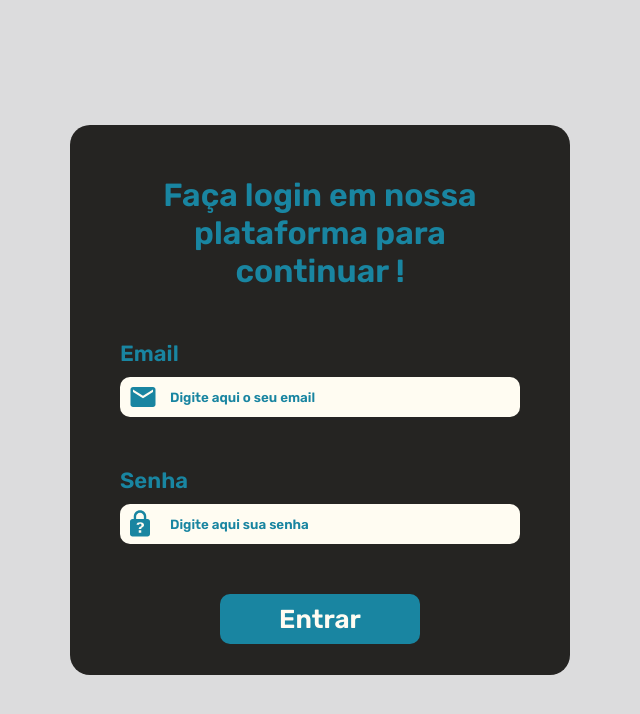
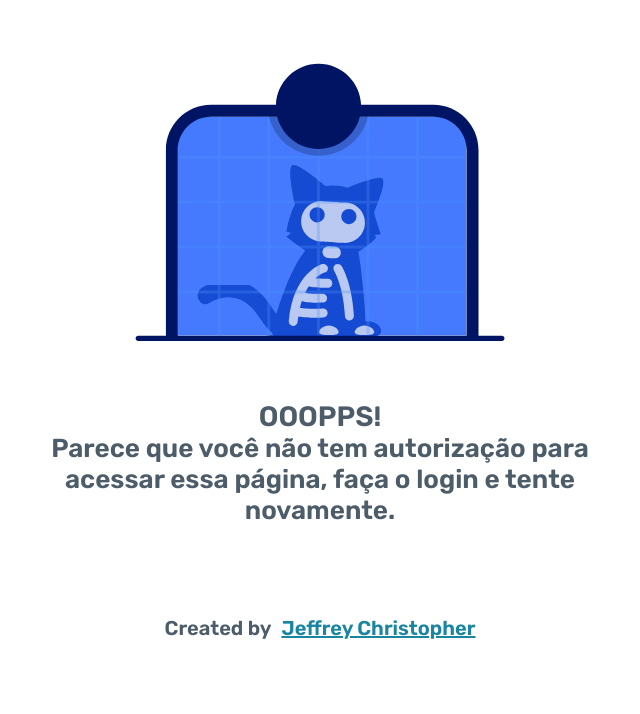
Before and after one commit to bkpvitorpf/frequency-record, a React (Create React App) app: page /dashboard in a window 1280 px wide. Before the commit this address led to /. Shown: the top 714 px of the page, without its empty margins (320-960 px from the left). Built offline with nearby package versions, Linux system fonts and the light colour scheme.

Commit message:
refactor(hooks,contexts,pages): mudando logica da aplicaçao
Editando algumas variaveis e mudando a logica do contexto de autenticaçao

```diff
--- a/src/components/ErrorScreen/index.tsx
+++ b/src/components/ErrorScreen/index.tsx
@@ -4,6 +4,7 @@ import { defaultErrorOptions } from '../../config/animationConfig';
 import Styles from './styles.module.css';
 
 const ErrorScreen: React.FC = () => {
+  // eslint-disable-next-line
   const [animation_state,setAnimationState] = useState({
     isStopped: false, isPaused: false
   });
@@ -23,7 +24,7 @@ const ErrorScreen: React.FC = () => {
       </div>
       <div className={Styles.info}>
         <h4>Created by</h4>
-        <a href="https://lottiefiles.com/zeffchris" target="_blank">Jeffrey Christopher</a>
+        <a href="https://lottiefiles.com/zeffchris" rel="noopener noreferrer" target="_blank">Jeffrey Christopher</a>
       </div>
     </div>
   );
--- a/src/contexts/auth.tsx
+++ b/src/contexts/auth.tsx
@@ -4,9 +4,8 @@ import Api from '../services/api';
 
 interface AuthContextData{
   authenticated: boolean;
-  token: string | undefined;
   userType: string | undefined;
-  loading: boolean | undefined;
+  loading: boolean;
   signIn(email:string,password:string): Promise<void>;
   signOut(): void;
 }
@@ -15,7 +14,6 @@ interface AuthContextData{
 const AuthContext = createContext<AuthContextData>({} as AuthContextData);
 
 export const AuthProvider: React.FC = ({children}) => {
-  const [token,setToken] = useState<string | undefined>();
   const [authenticated,setAuth] = useState(false);
   const [userType,setuserType] = useState<string | undefined>();
   const [loading,setLoading] = useState(true);
@@ -25,15 +23,14 @@ export const AuthProvider: React.FC = ({children}) => {
     const storedUserType = localStorage.getItem('user_type');
 
     if(storedToken && storedUserType){
-      setToken(JSON.parse(storedToken));
       setuserType(JSON.parse(storedUserType));
       setAuth(true);
 
-      Api.defaults.headers.Authorization = `Bearer ${token}`;
+      Api.defaults.headers.Authorization = `Bearer ${JSON.parse(storedToken)}`;
     }
 
     setLoading(false);
-  },[token]);
+  },[]);
 
   async function signIn(email: string,password: string){
     const {data} = await Api.post('/login',{
@@ -42,32 +39,30 @@ export const AuthProvider: React.FC = ({children}) => {
     });
 
     if(data){
-      History.push('/dashboard');
-
-      setToken(data.token);
       setuserType(data.user_type);
       setAuth(true);
+
+      Api.defaults.headers.Authorization = `Bearer ${data.token}`;
 
       localStorage.setItem('token',JSON.stringify(data.token));
       localStorage.setItem('user_type',JSON.stringify(data.user_type));
 
-      Api.defaults.headers.Authorization = `Bearer ${token}`;
+      //History.push('/dashboard');
     }
   }
 
   function signOut(){
+    setuserType(undefined);
+
     localStorage.removeItem('token');
     localStorage.removeItem('user_type');
-
-    setToken(undefined);
-    setuserType(undefined);
 
     History.push('/');
   }
 
   return (
     // !!token = Faz uma verificação, se token existir, signed recebe true, caso contrário, signed recebe false
-    <AuthContext.Provider value={{authenticated,token,userType,loading,signIn,signOut}}>
+    <AuthContext.Provider value={{authenticated,userType,loading,signIn,signOut}}>
       {children}
     </AuthContext.Provider>
   );
--- a/src/hooks/useAxios.ts
+++ b/src/hooks/useAxios.ts
@@ -6,7 +6,6 @@ const useAxios = (url:string) => {
     const response = await Api.get(url);
     return response.data;
   },{
-    errorRetryInterval: 20,
     revalidateOnFocus: true,
     revalidateOnReconnect: true
   })
--- a/src/pages/Login/index.tsx
+++ b/src/pages/Login/index.tsx
@@ -1,6 +1,7 @@
 import React, { useContext, useState } from 'react';
 import Button from '../../components/Button';
 import AuthContext from '../../contexts/auth';
+import History from '../../history';
 import Styles from './styles.module.css';
 
 const Signin: React.FC = () => {
@@ -11,6 +12,7 @@ const Signin: React.FC = () => {
   function handleSignIn(event:React.FormEvent){
     event.preventDefault();
     signIn(email,password);
+    History.push('/dashboard');
   }
 
   return (
--- a/src/routes.tsx
+++ b/src/routes.tsx
@@ -1,5 +1,6 @@
 import React, { useContext } from 'react';
-import { Redirect, Route, Switch } from 'react-router-dom';
+import { Route, Switch } from 'react-router-dom';
+import ErrorScreen from './components/ErrorScreen';
 import LoadingScreen from './components/LoadingScreen';
 import AuthContext from './contexts/auth';
 import Dashboard from './pages/Dashboard';
@@ -15,7 +16,7 @@ function CustomRoute({ Private, ...props }:props){
 
   if (loading) return <LoadingScreen />;
 
-  if (Private && !authenticated) return <Redirect to="/" />
+  if (Private && !authenticated) return <ErrorScreen />
 
   return <Route {...props}/>;
 }
```
